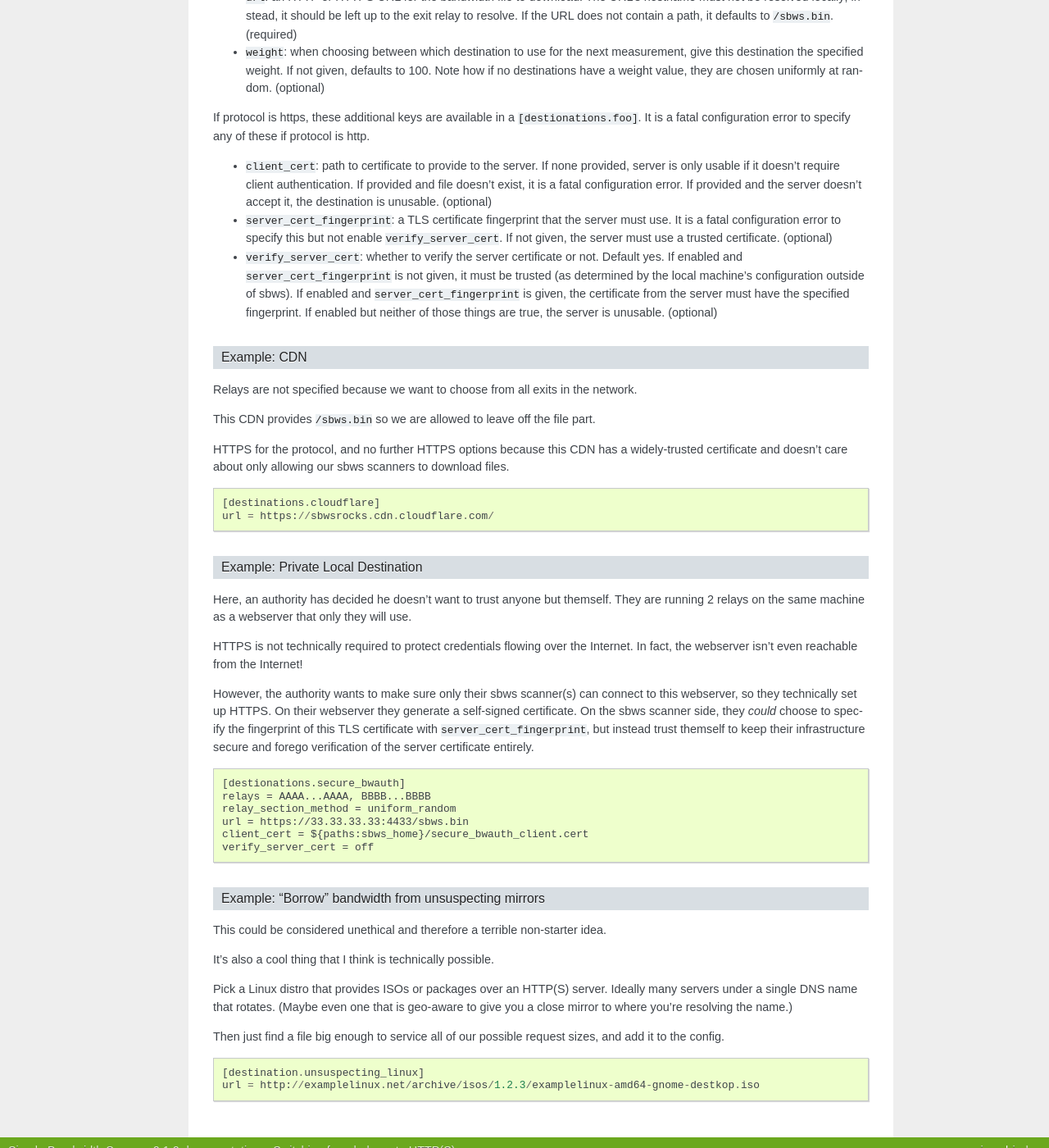
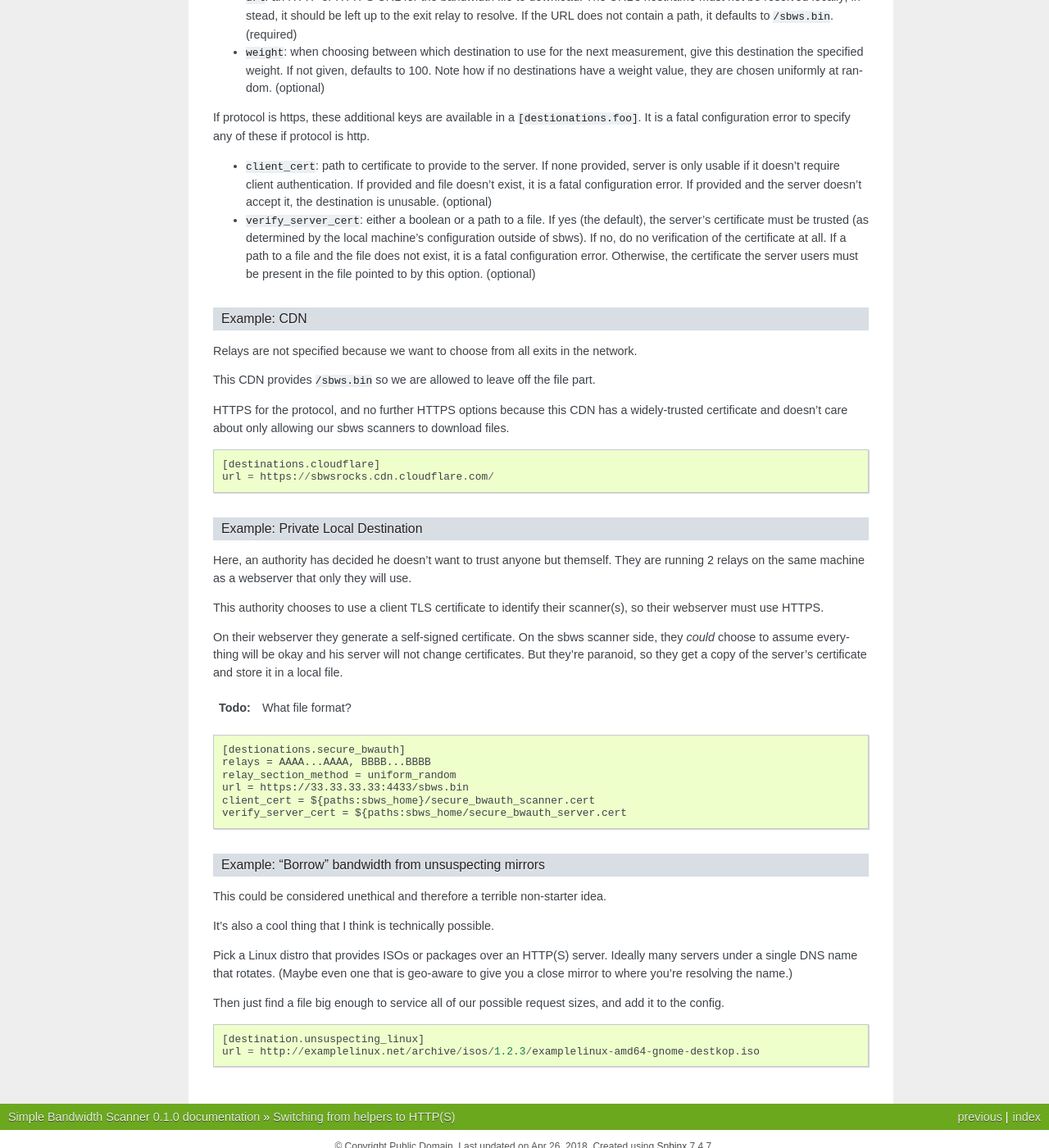
Before and after one commit to torproject/sbws, a Sphinx documentation site: the page built from docs/source/proposals/001-switchtohttp.rst, in a window 1280 px wide and 1400 px high, scrolled down 2095 px. Shown: the whole window at 82% size. Built offline with Sphinx 7.4.7, drawn with Linux system fonts in a browser that asks for light colours.

Commit message:
prop#001: Change server cert verification
GH: closes #127

```diff
--- a/docs/source/proposals/001-switchtohttp.rst
+++ b/docs/source/proposals/001-switchtohttp.rst
@@ -137,16 +137,12 @@ these if protocol is http.
   If provided and file doesn't exist, it is a fatal configuration error. If
   provided and the server doesn't accept it, the destination is unusable.
   (optional)
-- ``server_cert_fingerprint``: a TLS certificate fingerprint that the server
-  must use.  It is a fatal configuration error to specify this but not enable
-  ``verify_server_cert``. If not given, the server must use a trusted
-  certificate. (optional)
-- ``verify_server_cert``: whether to verify the server certificate or not.
-  Default yes. If enabled and ``server_cert_fingerprint`` is not given, it must
-  be trusted (as determined by the local machine's configuration outside of
-  sbws). If enabled and ``server_cert_fingerprint`` is given, the certificate
-  from the server must have the specified fingerprint. If enabled but neither
-  of those things are true, the server is unusable. (optional)
+- ``verify_server_cert``: either a boolean or a path to a file. If yes (the
+  default), the server's certificate must be trusted (as determined by the
+  local machine's configuration outside of sbws). If no, do no verification of
+  the certificate at all. If a path to a file and the file does not exist, it
+  is a fatal configuration error. Otherwise, the certificate the server users
+  must be present in the file pointed to by this option. (optional)
 
 Example: CDN
 '''''''''''''
@@ -167,22 +163,21 @@ scanners to download files.
 
 
 Example: Private Local Destination
-'''''''''''''''''''''''''''''''''''
+''''''''''''''''''''''''''''''''''
 
 Here, an authority has decided he doesn't want to trust anyone but themself.
 They are running 2 relays on the same machine as a webserver that only they
 will use.
 
-HTTPS is not technically required to protect credentials flowing over the
-Internet. In fact, the webserver isn't even reachable from the Internet!
+This authority chooses to use a client TLS certificate to identify their
+scanner(s), so their webserver must use HTTPS.
 
-However, the authority wants to make sure only their sbws scanner(s) can
-connect to this webserver, so they technically set up HTTPS. On their webserver
-they generate a self-signed certificate. On the sbws scanner side, they *could*
-choose to specify the fingerprint of this TLS certificate with
-``server_cert_fingerprint``, but instead trust themself to keep their
-infrastructure secure and forego verification of the server certificate
-entirely.
+On their webserver they generate a self-signed certificate.
+On the sbws scanner side, they *could* choose to assume everything will be okay
+and his server will not change certificates. But they're paranoid, so they get
+a copy of the server's certificate and store it in a local file.
+
+.. todo:: What file format?
 
 ::
 
@@ -190,8 +185,8 @@ entirely.
     relays = AAAA...AAAA, BBBB...BBBB
     relay_section_method = uniform_random
     url = https://33.33.33.33:4433/sbws.bin
-    client_cert = ${paths:sbws_home}/secure_bwauth_client.cert
-    verify_server_cert = off
+    client_cert = ${paths:sbws_home}/secure_bwauth_scanner.cert
+    verify_server_cert = ${paths:sbws_home/secure_bwauth_server.cert
 
 Example: "Borrow" bandwidth from unsuspecting mirrors
 ''''''''''''''''''''''''''''''''''''''''''''''''''''''
```
